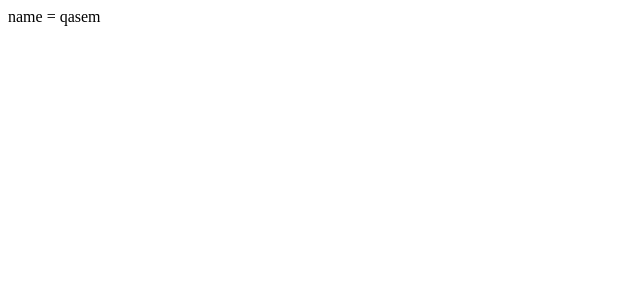
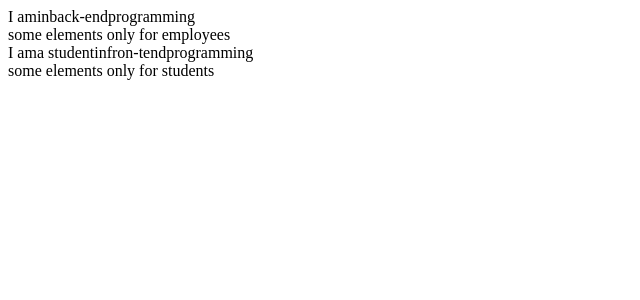
Before and after one commit to qasemB/react_typescript_education, a React (Vite) app: page / in a window 1280 px wide. Shown: the top 300 px of the page, without its empty margins (0-640 px from the left). Built offline with nearby package versions, Linux system fonts and the light colour scheme.

Commit message:
part#33-B17-Restricting_Props

```diff
--- a/src/App.tsx
+++ b/src/App.tsx
@@ -4,11 +4,8 @@ function App() {
 
   return (
     <>
-      {/* <Info name="qasem" skills={["javascript", "react.js", "next.js", "typescript"]}/>
-      <Info name="qasem" skills={[1,2,3,4]}/> */}
-      <Info name="qasem" skills={[
-        { id: 5,name: "javascript", title: "جاوااسکریپت"},
-      ]}/>
+      <Info activityField="back-end" isEmployee/>
+      <Info activityField="fron-tend" isStudent />
     </>
   )
 }
--- a/src/components/Info.tsx
+++ b/src/components/Info.tsx
@@ -1,10 +1,43 @@
+type ActivityType = {
+    activityField: "fron-tend" | "back-end" | "full-stack",
+}
+type TeacherType = ActivityType & {
+    isTeacher: boolean,
+    isStudent?: never,
+    isEmployee?: never,
+}
+type StudentType = ActivityType & {
+    isStudent: boolean,
+    isTeacher?: never,
+    isEmployee?: never,
+}
+type EmployeeType = ActivityType & {
+    isEmployee: boolean,
+    isTeacher?: never,
+    isStudent?: never,
+}
 
-type InfoType<T> = { name: string, skills: T[] }
+type InfoType = TeacherType | StudentType | EmployeeType
 
-const Info = <T extends { id: number }>({ name }: InfoType<T>) => {
+const Info = ({ activityField, isStudent, isTeacher, isEmployee }: InfoType) => {
     return (
         <div>
-            name = {name}
+            I am
+            {isTeacher ? "a teacher" : isStudent ? "a student" : isEmployee ? "" : "an employee"}
+            in
+            {activityField}
+            programming
+
+
+            <div>
+                {isTeacher ? (
+                    "some elements only for teachers"
+                ) : isStudent ? (
+                    "some elements only for students"
+                ) : isEmployee ? (
+                    "some elements only for employees"
+                ) : null}
+            </div>
         </div>
     );
 };
```
